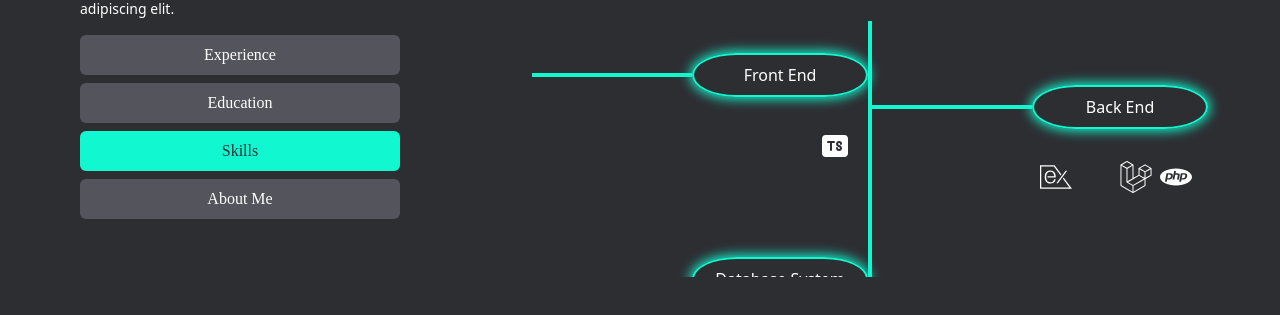
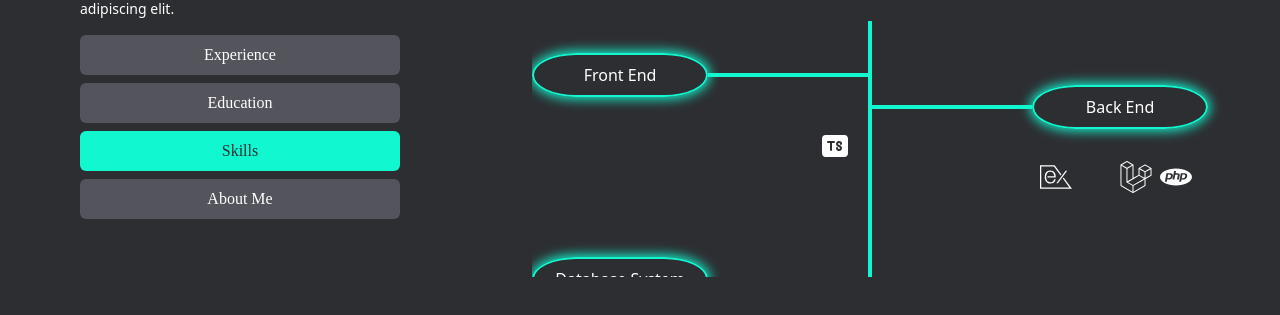
Before and after one commit to kadik23/portfolio, a Next.js app: page /resume/skills in a window 1280 px wide. Shown: the part 267-582 px from the top of the page. Built offline with nearby package versions, Linux system fonts and the light colour scheme; some icons are missing.

Commit message:
Fixed some errors

```diff
--- a/src/Components/SkillsBranch.tsx
+++ b/src/Components/SkillsBranch.tsx
@@ -25,12 +25,12 @@ function SkillsBranch({ index, skills, field, order }: { index: number, skills:
         <div className={`flex flex-col gap-8 items-start w-full mr-4 lg:mr-0 mt-16  ${xlMarginTopClass}`}>
             <div className={`flex items-center w-auto `}>
                 <div
-                        className={`rounded-full text-center px-5 py-2 border-2 border-green order-2 lg:order-${order}`}
+                        className={`rounded-full text-center px-5 py-2 border-2 border-green order-2 ${order === 1 ? 'lg:order-1' : 'lg:order-2'}`}
                         style={{ width: '11rem', borderRadius: '50% / 100%', boxShadow: '0 0 12px 2px #11F7D0' }}
                     >
                         {field}
                 </div>
-                <hr className={`border-2 border-green w-24 lg:w-40 order-1 lg:order-${order === 1 ? '2' : '1'}`} />
+                <hr className={`border-2 border-green w-20 lg:w-40 order-1 ${order === 1 ? 'lg:order-2' : 'lg:order-1'}`} />
             </div>
             <div className={`flex ${order === 2 ? 'flex-row-reverse justify-start' : ' justify-end'}  gap-2 px-4 w-full`}>
                 {skills.map((skill, index) => (
--- a/tailwind.config.ts
+++ b/tailwind.config.ts
@@ -6,6 +6,20 @@ const config: Config = {
     "./src/**/*.{js,ts,jsx,tsx,mdx}",
     "./src/pages/**/*.{js,ts,jsx,tsx,mdx}",
     "./src/app/**/*.{js,ts,jsx,tsx,mdx}",
+  ],
+  safelist: [
+    'lg:order-1',
+    'lg:order-2',
+    'lg:order-3',
+    'lg:order-4',
+    'lg:order-5',
+    'lg:order-6',
+    'lg:order-7',
+    'lg:order-8',
+    'lg:order-9',
+    'lg:order-10',
+    'lg:order-11',
+    'lg:order-12',
   ],
   theme: {
     extend: {
@@ -23,4 +37,5 @@ const config: Config = {
   },
   plugins: [],
 };
+
 export default config;
```
